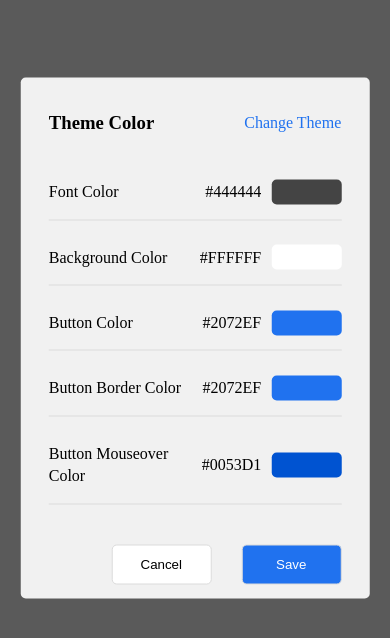
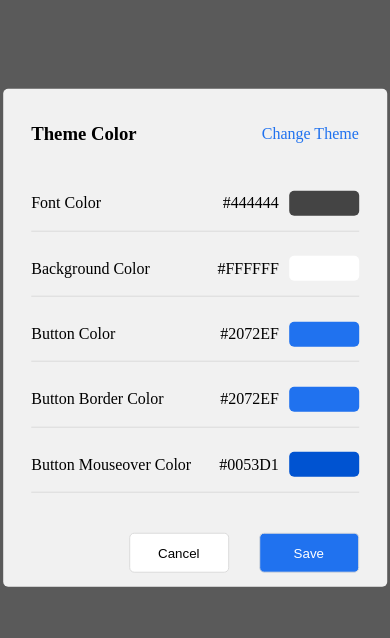
Before and after one commit to endrithashani/thirdtask, a React (Create React App) app: page / in a window 390 px wide. Both pictures are taken after a click on the button "MODAL". Shown: the top 638 px of the page. Built offline with nearby package versions, Linux system fonts and the light colour scheme.

Commit message:
Add files via upload

```diff
--- a/src/index.css
+++ b/src/index.css
@@ -38,7 +38,7 @@ body.active-modal {
   background: #f1f1f1;
   padding: 14px 28px;
   border-radius: 5px;
-  width:75%;
+  width:50%;
 }
 .upper{
   display:flex;
@@ -98,3 +98,8 @@ body.active-modal {
   text-decoration: none;
   color: #2072EF;
 }
+    @media (max-width: 400px){
+    .modal-content{
+      width: 84%;
+    }
+  }
```
